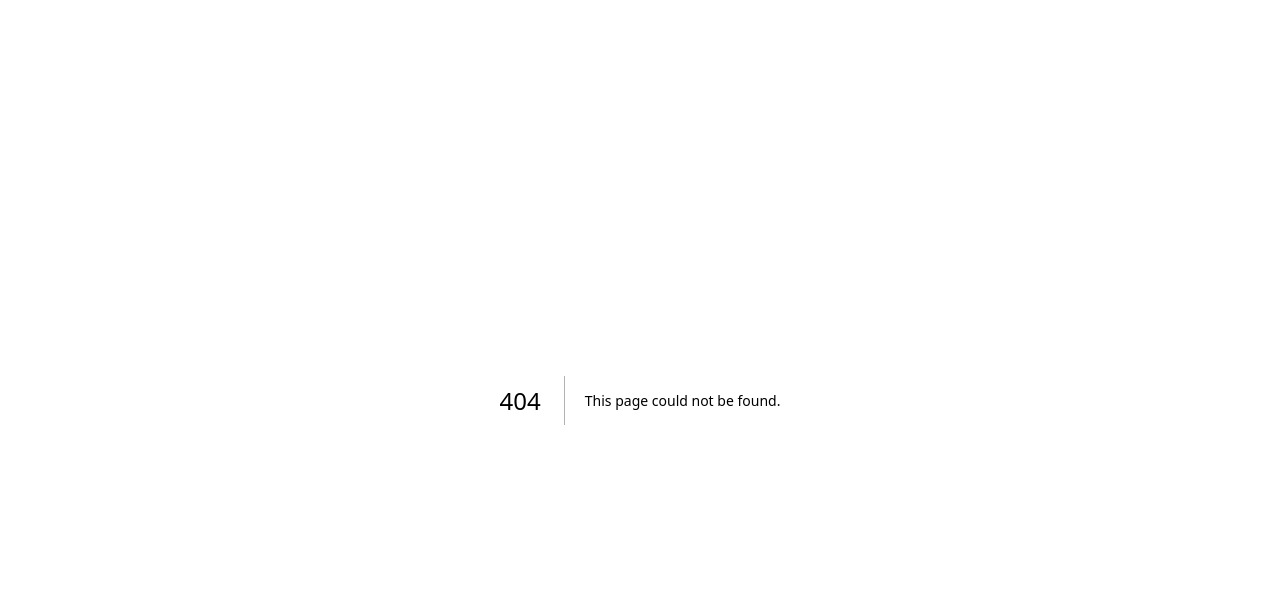
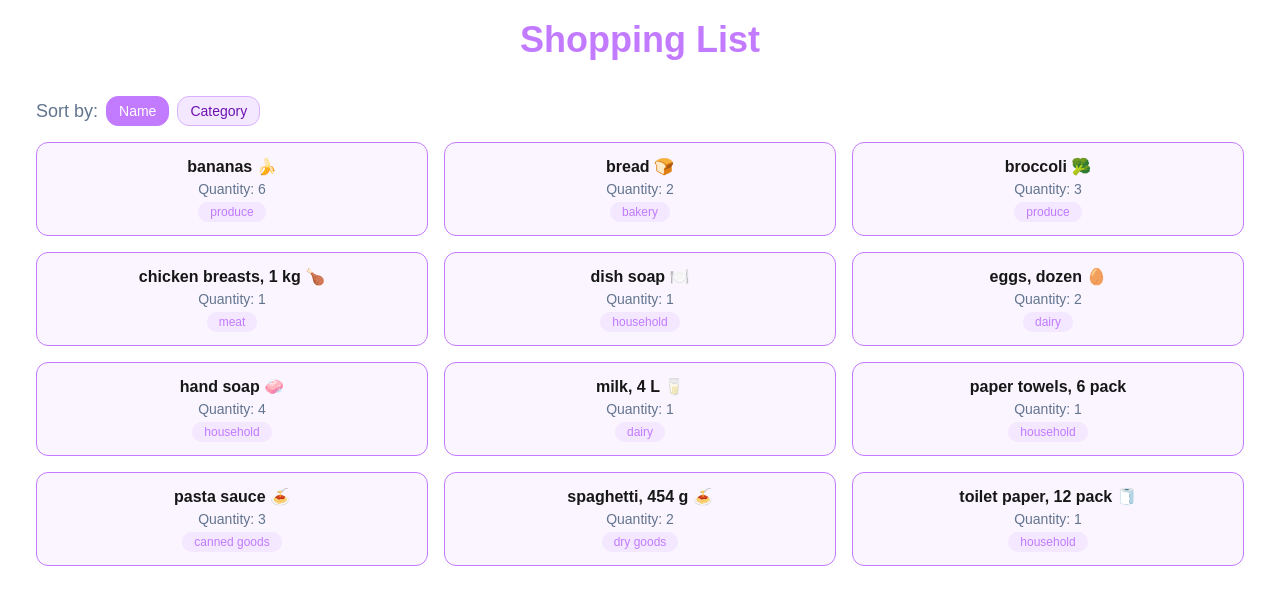
Before and after one commit to monic421/cprg306-assignments, a Next.js app: page /week-6 in a window 1280 px wide. Before the commit this address had no page. Shown: the top 604 px of the page. Built offline with nearby package versions, Linux system fonts and the light colour scheme.

Commit message:
week-6: add JSON, updated page, Item, ItemList + link

```diff
--- a/app/page.js
+++ b/app/page.js
@@ -9,6 +9,7 @@ export default function Home() {
         <Link href="/week-3"> Go to Week 3 ➜</Link>
         <Link href="/week-4"> Go to Week 4 ➜</Link>
         <Link href="/week-5"> Go to Week 5 ➜</Link>
+        <Link href="/week-6"> Go to Week 6 ➜</Link>
       </p>
     </main>
   );
--- /dev/null
+++ b/app/week-6/item-list.js
@@ -0,0 +1,55 @@
+"use client";
+
+import { useState } from "react";
+import Item from "./item";
+import items from "./items.json";
+
+export default function ItemList() {
+    const [sortBy, setSortBy] = useState("name");
+
+    const sorted = [...items].sort((a, b) => {
+        if (sortBy === "name") {
+            return a.name.localeCompare(b.name);
+        }
+
+        const byCat = a.category.localeCompare(b.category);
+        return byCat !== 0 ? byCat : a.name.localeCompare(b.name); ``
+    });
+
+
+    const btnBase = "px-3 py-1 rounded-xl border text-sm transition-colors focus:ring-2 focus:ring-purple-300 dark:focus-ring-400";
+    const active = "bg-purple-400 text-white border-purple-400 dark:bg-purple-400 dark:border-purple-400";
+    const inactive = "bg-purple-100 text-purple-800 border-purple-300 hover:bg-purple-200 dark:bg-purple-900 dark:text-purple-200 dark:border-purple-700 dark:hover:bg-purple-800";
+
+    return (
+        <section className="space-y-4 p-4">
+            {/* Sort Buttons */}
+            <div className="flex items-center gap-2">
+                <span className="text-lg text-slate-500">Sort by:</span>
+
+                <button
+                    className={`${btnBase} ${sortBy === "name" ? active : inactive
+                        }`}
+                    onClick={() => setSortBy("name")}>Name</button>
+
+                <button
+                    className={`${btnBase} ${sortBy === "category" ? active : inactive
+                        }`}
+                    onClick={() => setSortBy("category")}>Category</button>
+            </div>
+
+            {/* Item List */}
+            <ul className="grid gap-4 sm:grid-cols-2 lg:grid-cols-3">
+                {sorted.map((it) => (
+                    <Item
+                        key={it.name}
+                        name={it.name}
+                        quantity={it.quantity}
+                        category={it.category}
+                        className="dark:bg-purple-400/20"
+                    />
+                ))}
+            </ul>
+        </section>
+    );
+}
--- /dev/null
+++ b/app/week-6/item.js
@@ -0,0 +1,13 @@
+export default function Item({ name, quantity, category }) {
+    return (
+        <li className="text-center rounded-xl border border-purple-400 bg-purple-50 p-3 dark:border-purple-500 dark:bg-purple-400/20">
+            <p className="font-semibold">{name}</p>
+            <p className="text-sm text-slate-500">Quantity: {quantity}</p>
+            <p>
+                <span className="inline-flex rounded-full bg-purple-100 px-3 py-0.5 text-xs text-purple-400 dark:text-purple-300 dark:bg-purple-400/20">
+                    {category}
+                </span>
+            </p>
+        </li>
+    );
+}
--- /dev/null
+++ b/app/week-6/items.json
@@ -0,0 +1,74 @@
+[
+    {
+        "id": "1h2GJKH12gkHG31h1H",
+        "name": "milk, 4 L 🥛",
+        "quantity": 1,
+        "category": "dairy"
+    },
+    {
+        "id": "2KJH3k2j3H1k2J3K1H",
+        "name": "bread 🍞",
+        "quantity": 2,
+        "category": "bakery"
+    },
+    {
+        "id": "3h2KJH3k2j3H1k2J3",
+        "name": "eggs, dozen 🥚",
+        "quantity": 2,
+        "category": "dairy"
+    },
+    {
+        "id": "4k2J3K1H2GJKH12gk",
+        "name": "bananas 🍌",
+        "quantity": 6,
+        "category": "produce"
+    },
+    {
+        "id": "5H1h1H2KJH3k2j3H",
+        "name": "broccoli 🥦",
+        "quantity": 3,
+        "category": "produce"
+    },
+    {
+        "id": "6H1k2J3K1H2GJKH1",
+        "name": "chicken breasts, 1 kg 🍗",
+        "quantity": 1,
+        "category": "meat"
+    },
+    {
+        "id": "7gkHG31h1H2KJH3k",
+        "name": "pasta sauce 🍝",
+        "quantity": 3,
+        "category": "canned goods"
+    },
+    {
+        "id": "8j3H1k2J3K1H2GJK",
+        "name": "spaghetti, 454 g 🍝",
+        "quantity": 2,
+        "category": "dry goods"
+    },
+    {
+        "id": "9H12gkHG31h1H2KJ",
+        "name": "toilet paper, 12 pack 🧻",
+        "quantity": 1,
+        "category": "household"
+    },
+    {
+        "id": "10H3k2j3H1k2J3K1",
+        "name": "paper towels, 6 pack",
+        "quantity": 1,
+        "category": "household"
+    },
+    {
+        "id": "11k2J3K1H2GJKH12",
+        "name": "dish soap 🍽️",
+        "quantity": 1,
+        "category": "household"
+    },
+    {
+        "id": "12GJKH12gkHG31h1",
+        "name": "hand soap 🧼",
+        "quantity": 4,
+        "category": "household"
+    }
+]
--- /dev/null
+++ b/app/week-6/page.js
@@ -0,0 +1,12 @@
+import ItemList from "./item-list";
+
+export default function Page() {
+    return (
+        <main>
+            <div className="p-5">
+                <h1 className="mb-5 text-4xl font-bold text-purple-400 text-center dark:text-purple-600">Shopping List</h1>
+                <ItemList />
+            </div>
+        </main>
+    );
+}
```
